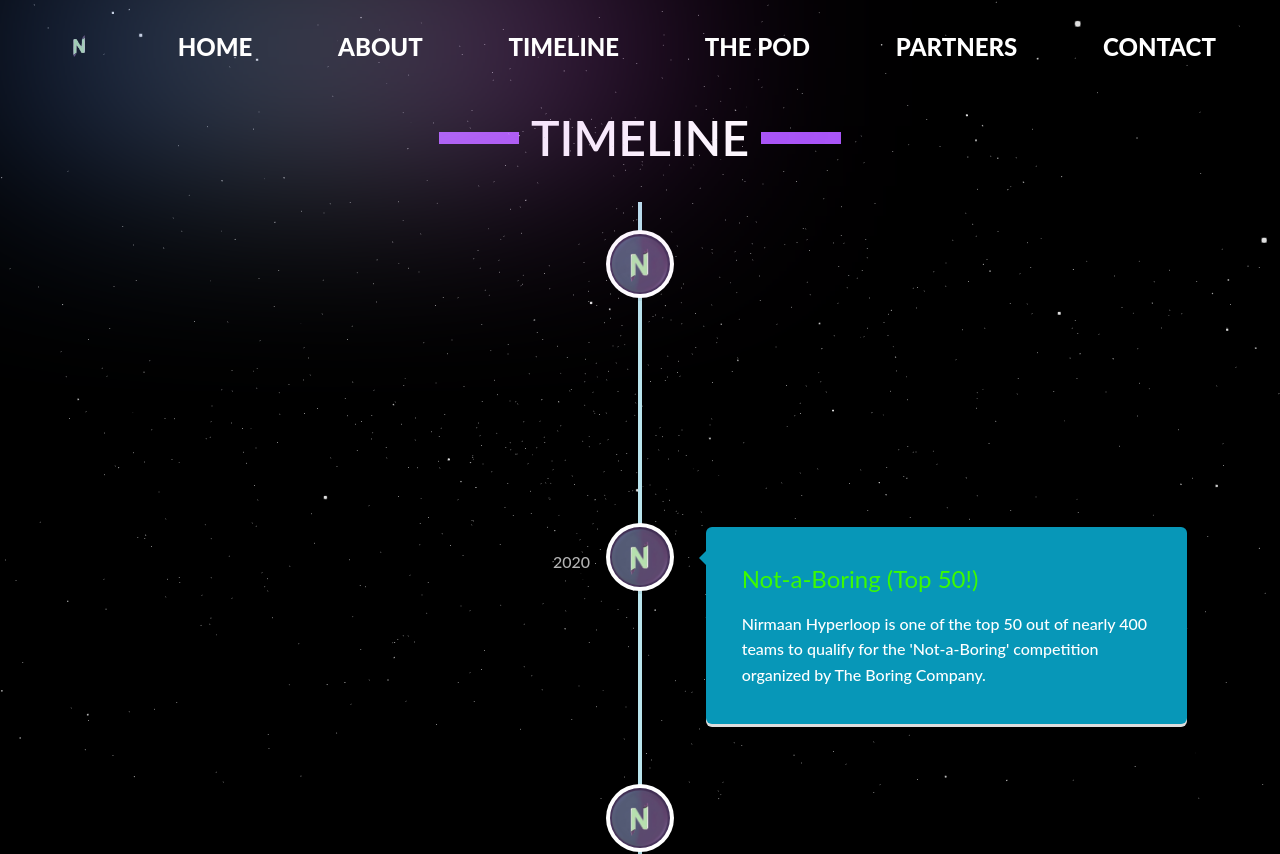
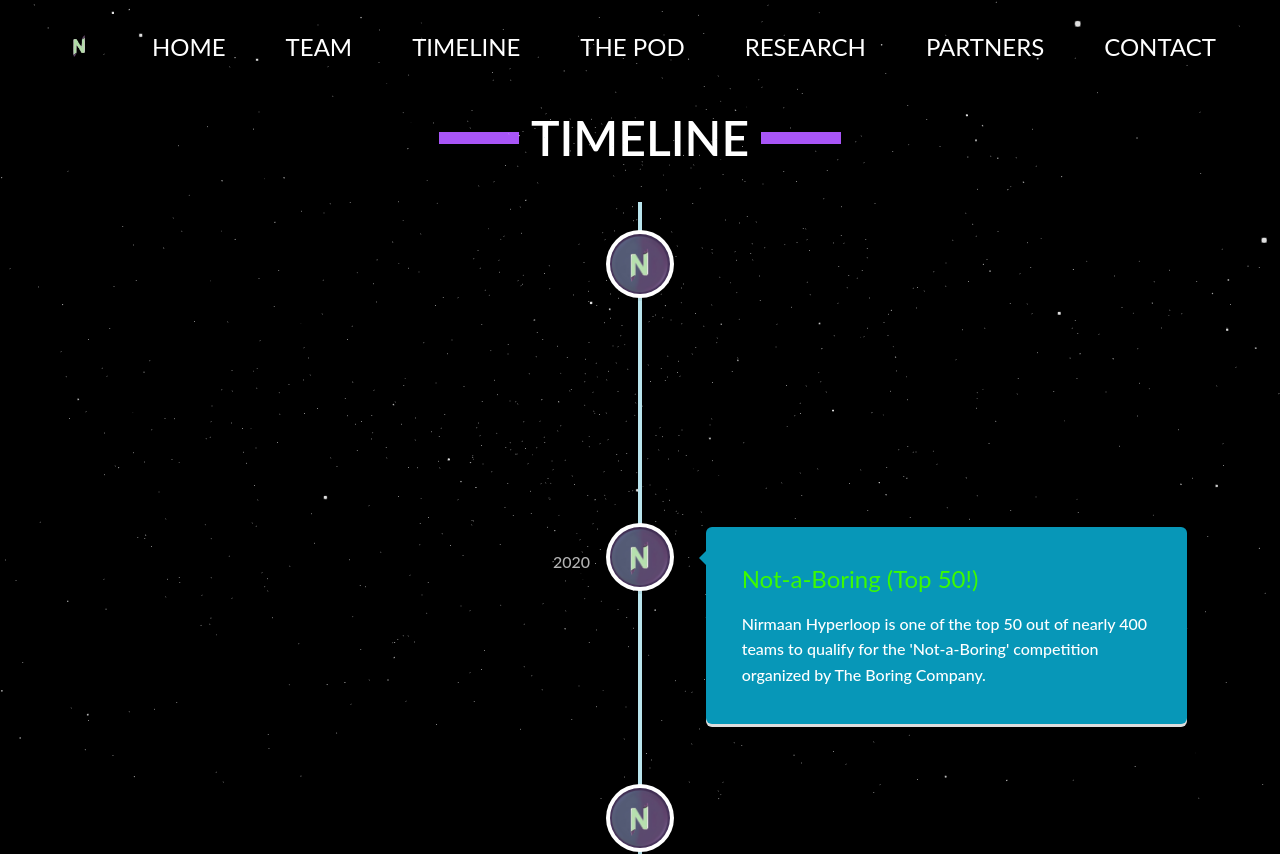
Before and after one commit to Aspireve/nirmaan-website, a Next.js app: page /Timeline in a window 1280 px wide. Shown: the top 854 px of the page. Built offline with nearby package versions, Linux system fonts and the light colour scheme; a web font is replaced by a local one.

Commit message:
Hero section and Navbar changes

```diff
--- a/components/Navbar.jsx
+++ b/components/Navbar.jsx
@@ -18,9 +18,11 @@
         initial="hidden"
         whileInView="show"
         className={`${styles.xPaddings} py-8 relative md:block hidden`}
-        style={{ zIndex: 5 }}
+        style={{
+          zIndex: 5,
+        }}
       >
-        <div className="absolute w-[50%] inset-0 gradient-01" />
+        {/* <div className="absolute w-[50%] inset-0 gradient-01" /> */}
         <div
           className={`</span>{styles.innerWidth} mx-auto flex flex-col sm:flex-row justify-between gap-8`}
           style={{ zIndex: 5 }}
@@ -33,33 +35,41 @@
           />
 
           <h2
-            className="font-extrabold text-[24px] leading-[30px] text-white z-20"
+            className="text-2xl leading-[30px] text-white z-20"
             style={{ zIndex: 5 }}
           >
             <Link href="/">HOME</Link>
           </h2>
 
           <h2
-            className="font-extrabold text-[24px] leading-[30px] text-white"
+            className="text-2xl leading-[30px] text-white"
             style={{ zIndex: 5 }}
           >
-            <Link href="/About">ABOUT</Link>
+            <Link href="/About">TEAM</Link>
           </h2>
 
           <h2
-            className="font-extrabold text-[24px] leading-[30px] text-white z-20"
+            className="text-2xl leading-[30px] text-white z-20"
             style={{ zIndex: 5 }}
           >
             <Link href="/Timeline">TIMELINE</Link>
           </h2>
           <h2
-            className="font-extrabold text-[24px] leading-[30px] text-white"
+            className="text-2xl leading-[30px] text-white"
             style={{ zIndex: 5 }}
           >
             <Link href="/Pod">THE POD</Link>
           </h2>
           <h2
-            className="font-extrabold text-[24px] leading-[30px] text-white"
+            className="text-2xl leading-[30px] text-white"
+            style={{ zIndex: 5 }}
+          >
+            <Link href="https://drive.google.com/file/d/19h42fQqRFqE7XuB-liZHtZ8MhdMHQI8w/edit">
+              RESEARCH
+            </Link>
+          </h2>
+          <h2
+            className="text-2xl leading-[30px] text-white"
             style={{ zIndex: 5 }}
           >
             <Link href="/Partners" style={{ zIndex: 5 }}>
@@ -67,7 +77,7 @@
             </Link>
           </h2>
           <h2
-            className="font-extrabold text-[24px] leading-[30px] text-white"
+            className="text-2xl leading-[30px] text-white"
             style={{ zIndex: 5 }}
           >
             <Link href="/Contact" style={{ zIndex: 5 }}>
@@ -110,14 +120,14 @@
             style={{ zIndex: 5 }}
           >
             <h2
-              className="font-extrabold text-[24px] leading-[30px] text-white z-20"
+              className="text-2xl leading-[30px] text-white z-20"
               style={{ zIndex: 5 }}
             >
               <Link href="/">HOME</Link>
             </h2>
 
             <h2
-              className="font-extrabold text-[24px] leading-[30px] text-white"
+              className="text-2xl leading-[30px] text-white"
               style={{ zIndex: 5 }}
             >
               <Link href="/About" style={{ zIndex: 5 }}>
@@ -126,7 +136,7 @@
             </h2>
 
             <h2
-              className="font-extrabold text-[24px] leading-[30px] text-white"
+              className="text-2xl leading-[30px] text-white"
               style={{ zIndex: 5 }}
             >
               <Link href="/Blog" style={{ zIndex: 5 }}>
@@ -135,19 +145,19 @@
             </h2>
 
             <h2
-              className="font-extrabold text-[24px] leading-[30px] text-white z-20"
+              className="text-2xl leading-[30px] text-white z-20"
               style={{ zIndex: 5 }}
             >
               <Link href="/Timeline">TIMELINE</Link>
             </h2>
             <h2
-              className="font-extrabold text-[24px] leading-[30px] text-white"
+              className="text-2xl leading-[30px] text-white"
               style={{ zIndex: 5 }}
             >
               <Link href="/Pod">THE POD</Link>
             </h2>
             <h2
-              className="font-extrabold text-[24px] leading-[30px] text-white"
+              className="text-2xl leading-[30px] text-white"
               style={{ zIndex: 5 }}
             >
               <Link href="/Partners" style={{ zIndex: 5 }}>
@@ -155,7 +165,7 @@
               </Link>
             </h2>
             <h2
-              className="font-extrabold text-[24px] leading-[30px] text-white"
+              className="text-2xl leading-[30px] text-white"
               style={{ zIndex: 5 }}
             >
               <Link href="/Contact" style={{ zIndex: 5 }}>
--- a/sections/About.jsx
+++ b/sections/About.jsx
@@ -666,7 +666,7 @@
                   className="bg-white text-black font-bold py-2 px-6 rounded-full"
                   style={{ zIndex: 5 }}
                 >
-                  <p style={{ zIndex: 5 }}></p>About Us
+                  <p style={{ zIndex: 5 }}></p>Our Team
                 </a>
               </motion.div>
             </motion.div>
--- a/sections/Hero.jsx
+++ b/sections/Hero.jsx
@@ -4,7 +4,7 @@
 import { motion } from "framer-motion";
 
 const Hero = () => (
-  <section className="py-20 text-white bg-black">
+  <section className="py-24 text-white bg-black">
     <motion.div
       initial={{ opacity: 0, y: 20 }}
       animate={{ opacity: 1, y: 0 }}
@@ -13,25 +13,17 @@
       style={{ zIndex: 5 }}
     >
       <motion.h1
-        className="text-3xl md:text-5xl lg:text-6xl font-bold mb-6"
-        style={{ zIndex: 5 }}
-      >
-        Implementing the Future with
-      </motion.h1>
-      <motion.h1
-        className="text-4xl md:text-6xl lg:text-7xl font-bold mb-8"
+        className="text-3xl md:text-5xl lg:text-6xl font-bold mb-4 "
         style={{ zIndex: 5 }}
       >
         Nirmaan Hyperloop
       </motion.h1>
 
       <motion.p
-        className="text-lg md:text-xl mb-8 sm:p-2 md:p-2 hidden sm:flex"
+        className="text-2xl md:text-2xl mb-8 sm:p-2 md:p-2 hidden sm:flex justify-center italic"
         style={{ zIndex: 5 }}
       >
-        Embracing cutting-edge technology and sustainable innovation to redefine
-        the future of transportation. Embark on a journey of limitless
-        possibilities.
+        Implementing the Future
       </motion.p>
 
       <motion.div className="flex justify-center">
@@ -49,21 +41,18 @@
       initial={{ opacity: 0, scale: 0.95 }}
       animate={{ opacity: 1, scale: 1 }}
       transition={{ duration: 0.8, delay: 0.3 }}
-      className="mt-12 relative"
+      className="mt-2 relative"
       style={{ zIndex: 5 }}
     >
-      <div
-        className="absolute w-full h-64 rounded-tl-full"
-        style={{ zIndex: 5 }}
-      />
+      <div className="absolute w-full h-full" style={{ zIndex: 5 }} />
 
       <motion.img
         initial={{ opacity: 0 }}
         animate={{ opacity: 0.9 }}
         transition={{ duration: 0.8, delay: 0.8 }}
-        src="/pod1.png"
+        src="/herorender.png"
         alt="hero_cover"
-        className="w-full h-64 object-cover rounded-tl-full shadow-xl"
+        className="w-full h-full object-fill mix-blend-multiply"
         style={{ zIndex: 5 }}
       />
     </motion.div>
--- a/tailwind.config.js
+++ b/tailwind.config.js
@@ -9,6 +9,17 @@
   mode: "jit",
   theme: {
     extend: {
+      fontFamily: {
+        sans: [
+          '"DM Sans"',
+          "system-ui",
+          "-apple-system",
+          "BlinkMacSystemFont",
+          "Segoe UI",
+          "Roboto",
+          "sans-serif",
+        ],
+      },
       colors: {
         "primary-black": "#000000",
         "secondary-white": "#c7c7c7",
```
Also changed, not shown: public/herorender.png (added), 1 other file (tests, documents, lock files or other folders).
